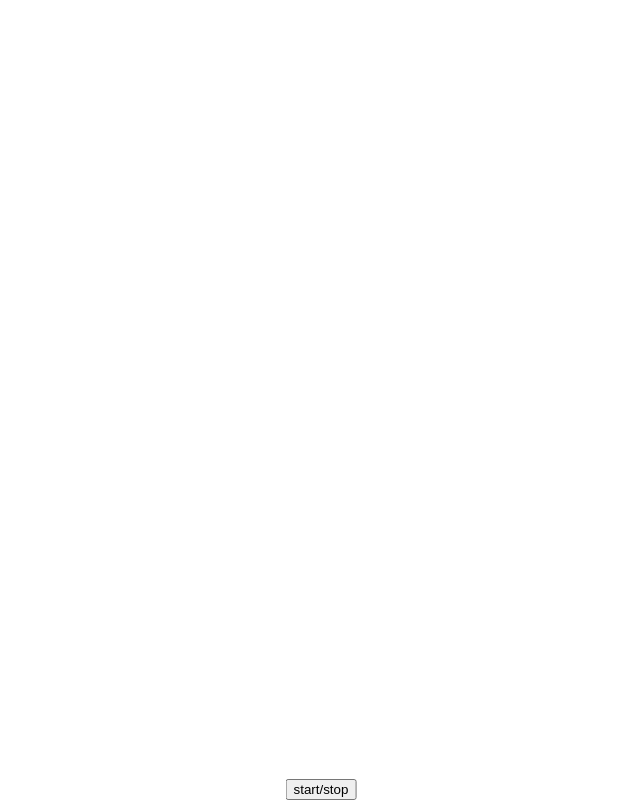
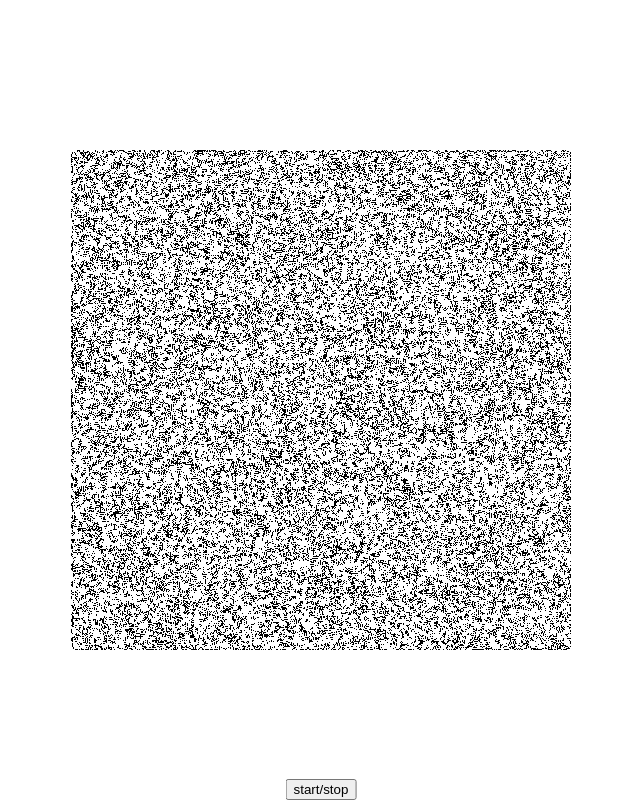
Before and after one commit to mstaniuk/two_dimensional_rendering, a plain HTML site: page index.html in a window 1280 px wide. Shown: the whole page, without its empty margins (319-959 px from the left). Drawn offline with Linux system fonts and the light colour scheme.

Commit message:
Create Game Of Life rendered using Canvas on ImageData

```diff
--- a/index.html
+++ b/index.html
@@ -4,7 +4,7 @@
   <meta charset="UTF-8">
   <meta content="width=device-width, initial-scale=1.0" name="viewport">
   <meta content="ie=edge" http-equiv="X-UA-Compatible">
-  <title>Template</title>
+  <title>Canvas ImageData Rendering</title>
   <style>
       body {
           display: flex;
@@ -21,38 +21,149 @@
           left: 50%;
           transform: translateX(-50%);
       }
+      .canvas {
+          display: block;
+          image-rendering: optimizeSpeed;
+          image-rendering: -moz-crisp-edges;
+          image-rendering: -webkit-optimize-contrast;
+          image-rendering: -o-crisp-edges;
+          image-rendering: pixelated;
+          -ms-interpolation-mode: nearest-neighbor;
+      }
   </style>
 </head>
 <body>
 <div class="controls">
   <button id="toggle">start/stop</button>
 </div>
-<div id="scene"></div>
+<canvas class="canvas" id="scene"></canvas>
 
 <script>
   (function () {
     // Size
-    // ...
+    const width = 500;
+    const height = 500;
 
     // HTML Elements
     const sceneElement = document.getElementById('scene');
     const toggleButton = document.getElementById('toggle');
 
+    // Get context of the canvas
+    const ctx = sceneElement.getContext('2d');
+
     // State
     let isPaused = true;
+    let state = [];
 
     // Init
+    function initState() {
+      // Initialize the state with random 2d array
+      for (let i = 0; i < width; i++) {
+        state[i] = [];
+        for (let j = 0; j < height; j++) {
+          state[i][j] = Math.random() > 0.5 ? 0 : 1;
+        }
+      }
+    }
+
+    function initScene() {
+      // Setup the scene size
+      sceneElement.width = width;
+      sceneElement.height = height;
+      sceneElement.style.width = width + 'px';
+      sceneElement.style.height = height + 'px';
+    }
+
     function init() {
+      // Update state and generate scene
+      initState();
+      initScene();
 
       // Handle toggle pause button click
       toggleButton.addEventListener('click', togglePause);
     }
 
     function tick() {
+      // Update state and rerender scene
+      update();
+      render();
+
       if (!isPaused) {
         // Repeat tick in the next frame
         requestAnimationFrame(tick);
       }
+    }
+
+    function getCellAt(x, y) {
+      // Get the state of the cell by coords
+      if (x > 0 && x < width && y > 0 && y < height) {
+        return state[x][y];
+      }
+
+      // Fallback to 0 if out of bounds
+      return 0;
+    }
+
+    function update() {
+      // Create placeholder for the new state
+      const newState = [];
+      for (let i = 0; i < width; i++) {
+        newState[i] = [];
+        for (let j = 0; j < height; j++) {
+
+          // get the sum of the neighbours
+          const sum =
+            getCellAt(i - 1, j - 1) +
+            getCellAt(i, j - 1) +
+            getCellAt(i + 1, j - 1) +
+            getCellAt(i - 1, j) +
+            getCellAt(i + 1, j) +
+            getCellAt(i - 1, j + 1) +
+            getCellAt(i, j + 1) +
+            getCellAt(i + 1, j + 1);
+
+          // Game of life logic
+          if (sum === 3) {
+            newState[i][j] = 1;
+          } else if (sum === 2) {
+            newState[i][j] = state[i][j];
+          } else {
+            newState[i][j] = 0;
+          }
+        }
+      }
+
+      // Update the state with next generation
+      state = newState;
+    }
+
+    function render() {
+      // Create blank image with the size of the canvas
+      const imageData = new ImageData(width, height);
+
+      // Save the reference to the data of the images
+      // Data represents colors for each pixel
+      const data = imageData.data;
+
+      for (let i = 0; i < width; i++) {
+        for (let j = 0; j < height; j++) {
+          // Since the imageData is 1 dimensional array
+          // We need to transform 2d coords to the position in 1d array
+          // And multiply each cell by 4 since each cell is represent by [R, G, B, A] quad
+          const cellOnImagePosition = ((j * (imageData.width * 4)) + (i * 4));
+
+          // Set the individual color values
+          // The dead cell will have [255, 255, 255, 255] color
+          // And live cell will have [0, 0, 0, 255] color
+          data[cellOnImagePosition + 0] = 255 - state[i][j] * 255; // Red
+          data[cellOnImagePosition + 1] = 255 - state[i][j] * 255; // Green
+          data[cellOnImagePosition + 2] = 255 - state[i][j] * 255; // Blue
+          data[cellOnImagePosition + 3] = 255; // Alpha
+        }
+      }
+
+      // Render generated image on canvas
+      ctx.putImageData(imageData, 0, 0);
     }
 
     function main() {
```
